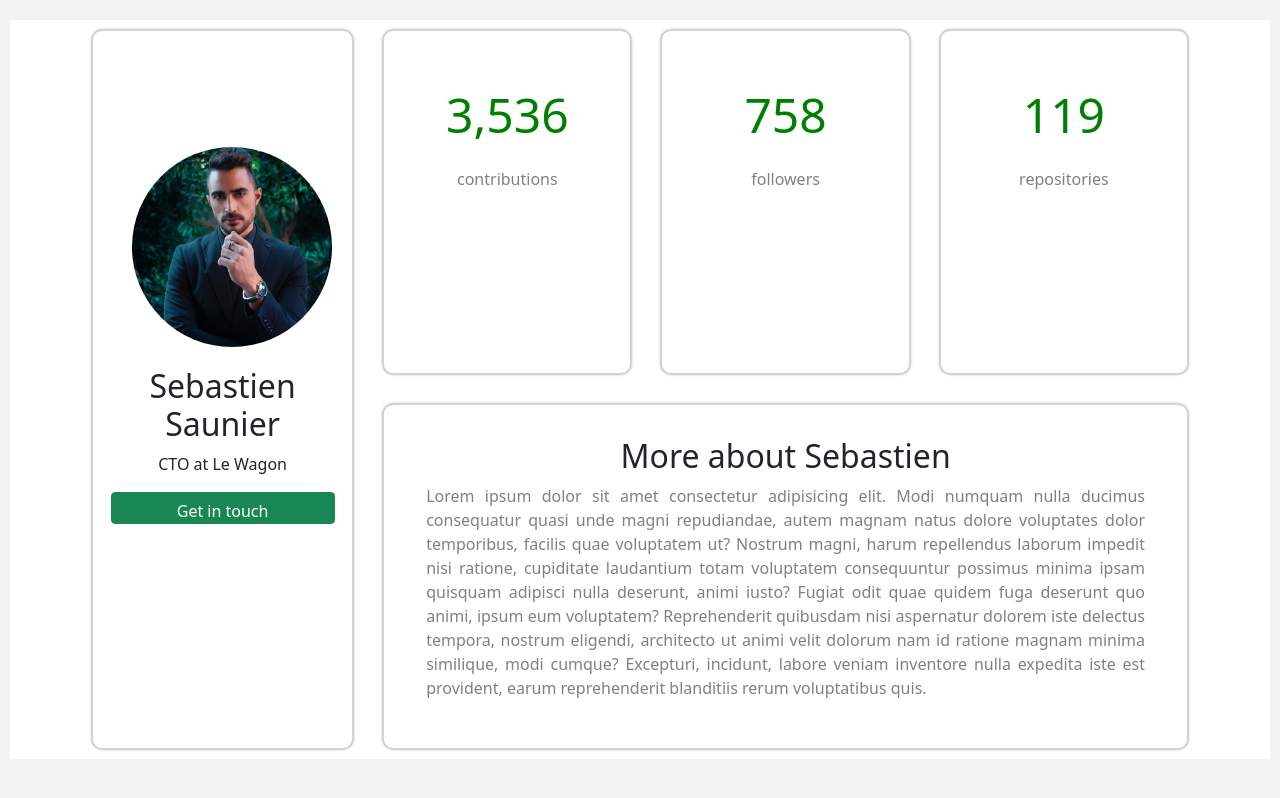
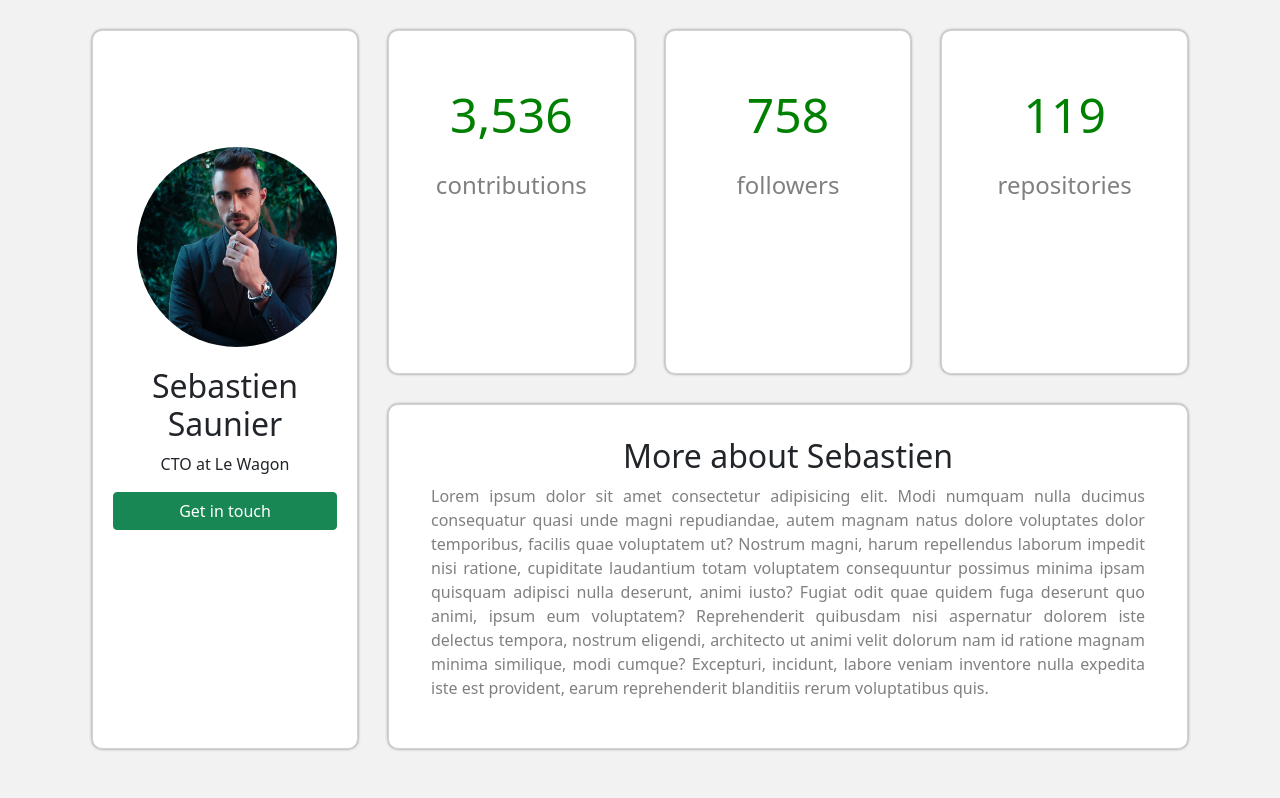
Before and after one commit to OlenaU/homework10, a plain HTML site: page index.html in a window 1280 px wide. Drawn offline with nearby package versions, Linux system fonts and the light colour scheme.

Commit message:
background + button fix

```diff
--- a/assets/css/style.css
+++ b/assets/css/style.css
@@ -1,18 +1,21 @@
 * {
-    box-sizing: border-box;
     margin: 10px;
     padding: 0;
 }
 
-body, html {
-    background: #F2F2F2;
+html {
     font-size: 16px;
 }
 
+body {
+    background-color: #F2F2F2 !important;
+    overflow: auto;
+}
+
+
 .container{
     width: 90vw;
-    min-width: 576px;
-    max-width: 1200px;
+    min-width: 100vh;
     min-height: 90vh;
     position: relative;
     display: grid;
@@ -25,14 +28,13 @@ body, html {
 
 
 }
+
 .item {
-
     padding-top: 3rem;
     border: 1px solid lightgray;
-    background: white;
     box-shadow: 0px 0px 3px grey;
     border-radius: 10px;
-
+    background-color: white;
 }
 
 .item_1 {
@@ -58,9 +60,11 @@ grid-area: item_2;
     text-align: justify;
 }
 
+
+
 .portrait{
-   padding-top: 3rem;
-   padding-left: 1.2rem;
+    padding-top: 3rem;
+    padding-left: 1.5rem;
 }
 
 img {
@@ -71,22 +75,18 @@ img {
 }
 
 button {
-    background: green;
-    color: white;
     width: 14rem;
-    height: 2rem;
-    border:green;
-    margin-top: 15px;
-    font-size:1rem;
 }
 
 .description, h2 {
     text-align: center;
+    font-weight: 11.5rem;
 }
 
 .grey {
     color: grey;
     text-align: center;
+    font-size: 1.5rem;
 }
 
 .fifth {
```
